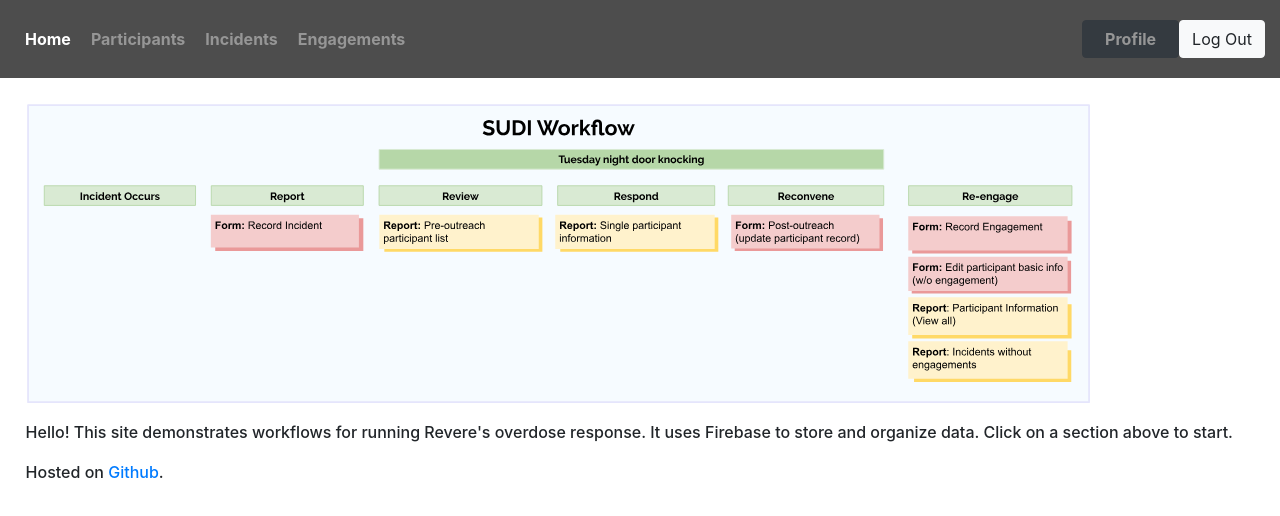
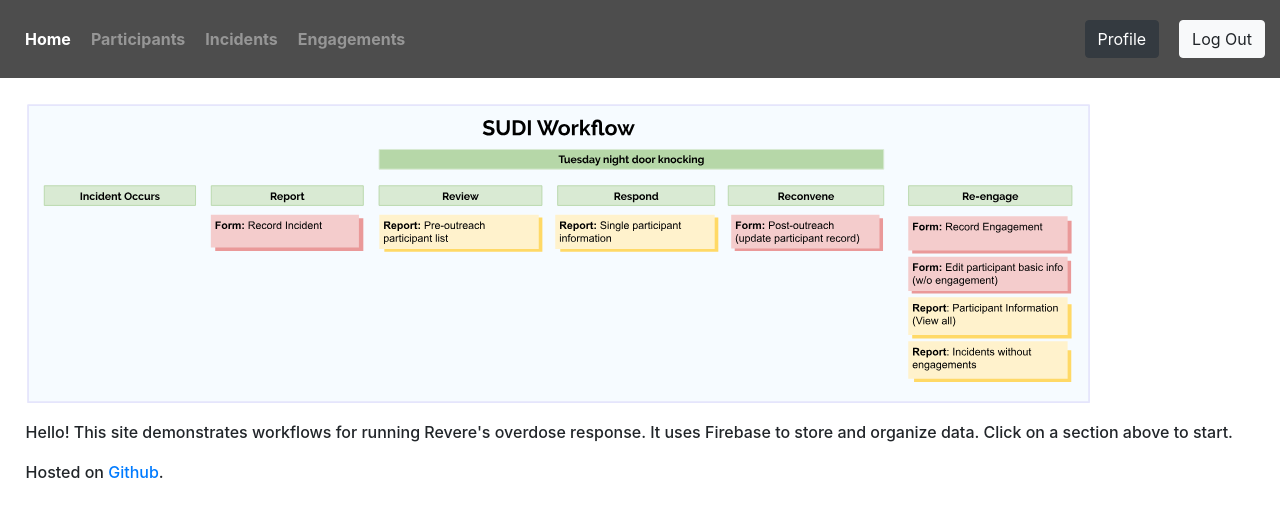
Before and after one commit to codeforboston/harm-reduction, a React (Create React App) app: page / in a window 1280 px wide. Shown: the top 516 px of the page. Built offline with nearby package versions, Linux system fonts and the light colour scheme; no server answers; sample sign-in values are in the browser's storage.

Commit message:
finalize profile name feature

```diff
--- a/src/App.css
+++ b/src/App.css
@@ -46,6 +46,10 @@
   max-width: '500px';
 }
 
+.profile-button {
+  margin-right: 20px
+}
+
 td {
   border: 2px solid black;
   padding: 2px;
--- a/src/RecordProfileForm.js
+++ b/src/RecordProfileForm.js
@@ -1,7 +1,6 @@
-import React, { useReducer, useEffect } from 'react';
+import React, { useReducer, useEffect, useMemo } from 'react';
 import Form from 'react-bootstrap/Form';
 import Button from 'react-bootstrap/Button';
-import FormSelect from './FormSelect';
 import { db } from './Firebase';
 import { useAuthState } from './Auth';
 
@@ -15,34 +14,30 @@ export default () => {
   );
 
   const { user } = useAuthState()
-  const userDoc = db.collection('users').doc(user.uid)
+  const userDoc = useMemo(() => db.collection('users').doc(user.uid), [user.uid]);
 
   useEffect(() => {
     const loadUser = async () => {
-      const { firstName, lastName } = await userDoc.get();
+      const { firstName, lastName } = (await userDoc.get()).data() || {};
       update({ firstName, lastName });
     }
     loadUser();
-  }, [])
-
-  const handleChange = e => {
-    const value = e.target.value;
-    const id = e.target.id;
-    update({ [id]: value });
-  };
+  }, [userDoc])
 
   const handleSubmit = async event => {
     event.preventDefault();
     event.stopPropagation();
 
     try {
-      await userDoc.set({ firstname: state.firstName, lastName: state.lastName })
+      await userDoc.set({ firstName: state.firstName, lastName: state.lastName })
       update({ status: 'Profile Updated!' });
+
     } catch (e) {
       update({ status: 'Error! ' + e });
     }
   };
 
+  console.log('first and last', state.firstName, state.lastName)
   return (
     <div>
       <div
--- a/src/TopBar.js
+++ b/src/TopBar.js
@@ -23,8 +23,8 @@ export default () => {
         <Item to="/incidents" label="Incidents" />
         <Item to="/engagements" label="Engagements" />
         <div style={{ flexGrow: 1 }} />
-        <Button variant="dark" label="Profile" style={{ color: "black" }} onClick={handleClick} > {/* changing font color to dark doesn't work here for some reason, so I changed the button from light themed to dark themed for now */}
-          <Item to="/profile" label="Profile" style={{ color: "black" }} />
+        <Button className="profile-button" variant="dark" label="Profile" onClick={handleClick} > {/* changing font color to dark doesn't work here for some reason, so I changed the button from light themed to dark themed for now */}
+          Profile
         </Button>
         <Button variant="light" onClick={() => auth.signOut()}>
           Log Out
```
